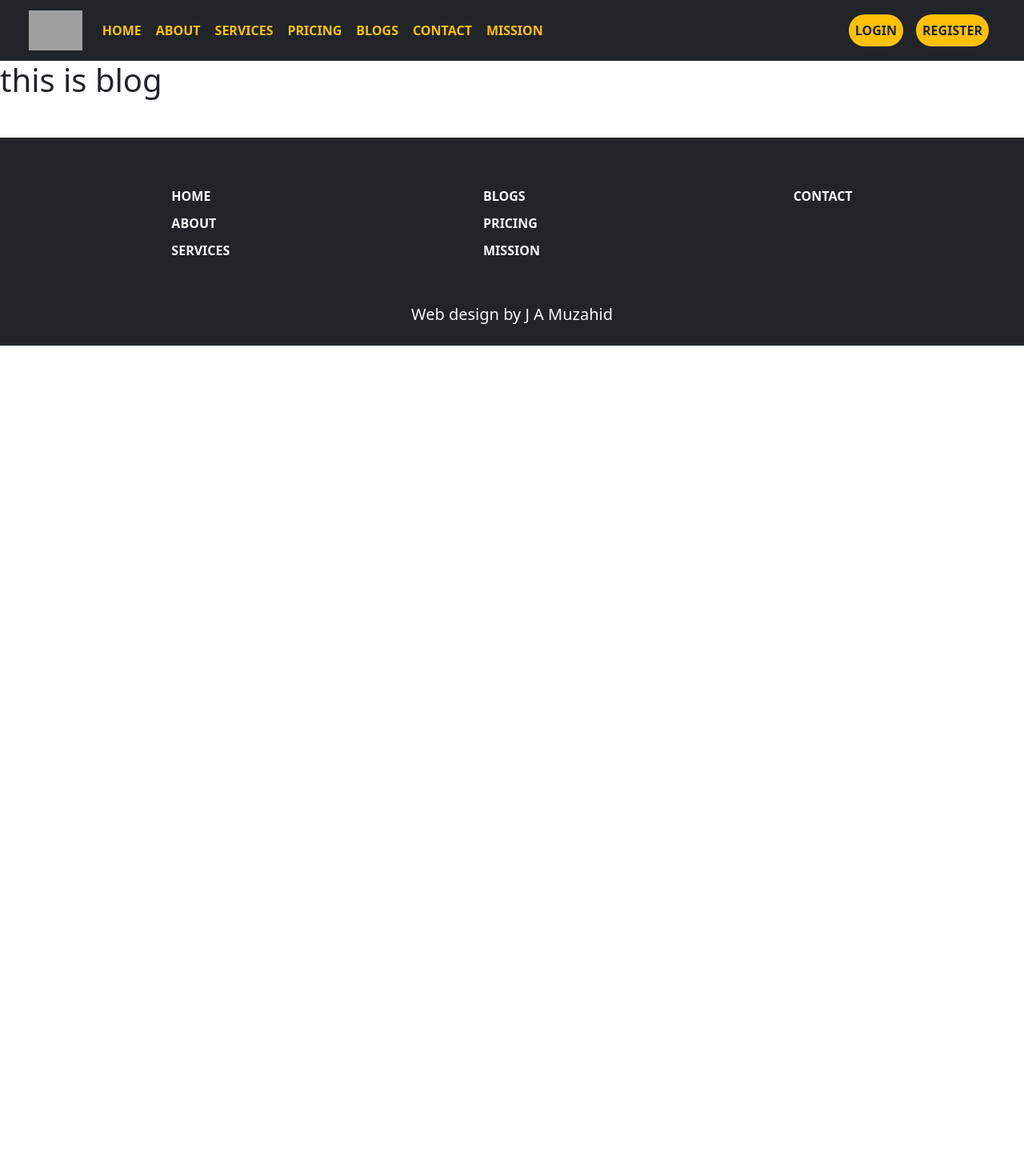
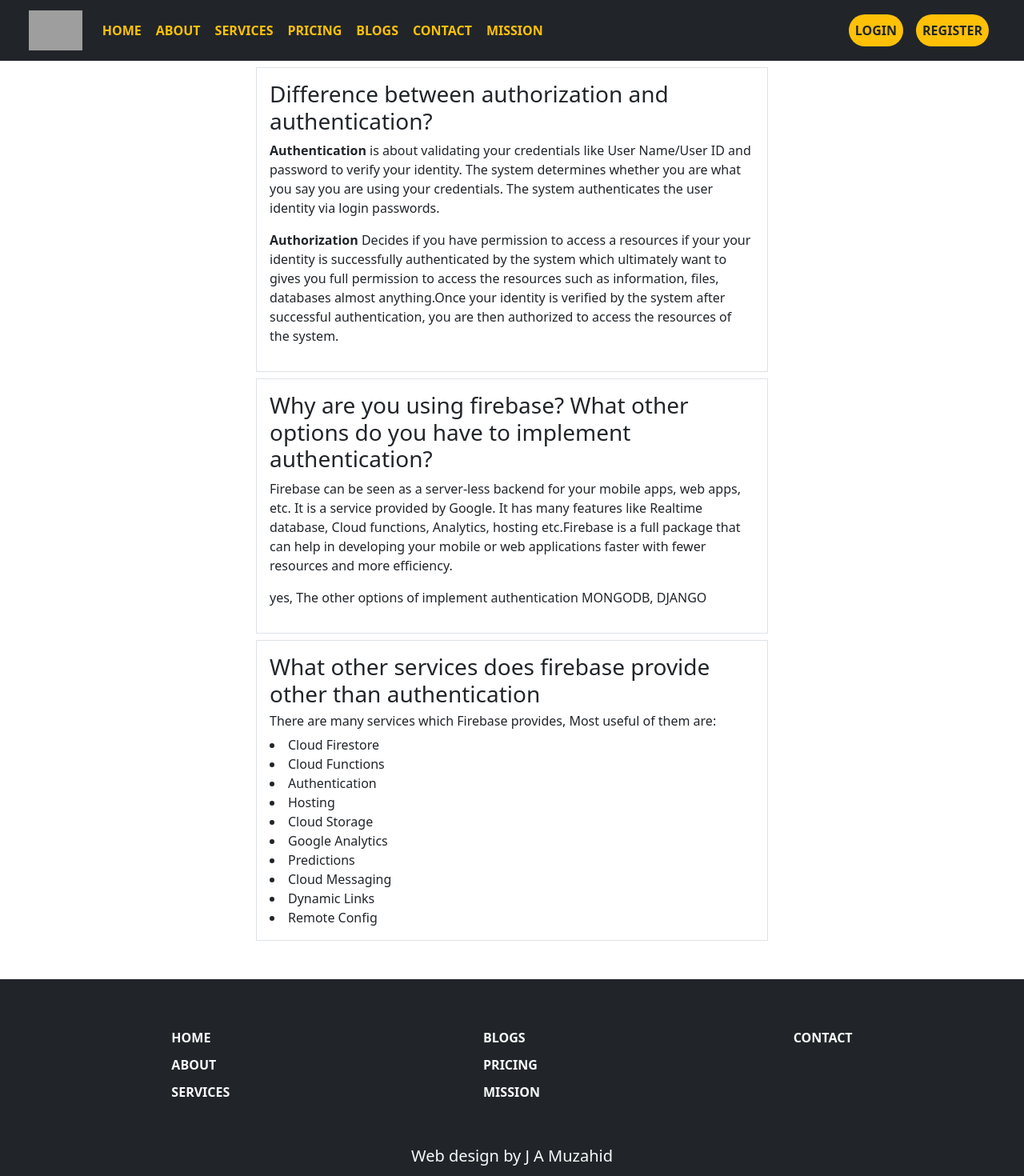
Before and after one commit to muzahid604/power-zone, a React (Create React App) app: page /blogs in a window 1280 px wide. Shown: the top 1470 px of the page at 80% size. Before the commit the page ends 800 px from the top, so only its background shows below. Built offline with nearby package versions, Linux system fonts and the light colour scheme; no server answers; grey boxes are pictures that could not be loaded.

Commit message:
my goal added

```diff
--- a/src/pages/About/About.js
+++ b/src/pages/About/About.js
@@ -7,7 +7,9 @@
             <img className='mission-img' src="https://i.ibb.co/KW0X05D/S5027-copy-removebg-preview-1.png" alt="" />
             <div className='m-5'>
                 <h1>JUBAER AL MUZAHID</h1>
-                <p className='fs-5'>I love helping people stick with something that they not only get great results from but that they enjoy too. Nowadays, people know that their physical and mental health is worth investing in, recognising the benefits of outsourcing all the management of their health and fitness to a professional.</p>
+                <p className='fs-5'>
+                    I want to do my best to be the most successful and happy person in the world. I am very ambitious when it comes to my life goals, the more challenging the obstacles in life, the more excited and persevering I become. Therefore, the few goals I want to achieve in my life are quite complex. I have three main purposes in life
+                    I want to be a software engineer, which is one of my three main goals in life. To be the most successful person at work. To be successful in this world and the next.</p>
                 <Button className="btn btn-outline-dark mt-1 rounded-pill fw-bold">CONTRACT ME
                 </Button>
             </div>
--- a/src/pages/Blogs/Blogs.js
+++ b/src/pages/Blogs/Blogs.js
@@ -3,7 +3,44 @@
 const Blogs = () => {
     return (
         <div>
-            <h1>this is blog</h1>
+            <div className='w-50 mx-auto border p-3 mt-2'>
+                <h3> Difference between authorization and authentication?</h3>
+                <div>
+                    <p><span className='fw-bold'>Authentication</span> is about validating your credentials like User Name/User ID and password to verify your identity.
+                        The system determines whether you are what you say you are using your credentials. The system authenticates the user identity via login passwords.
+                    </p>
+                    <p><span className='fw-bold'>Authorization</span> Decides if you have permission to access  a resources
+                        if your your identity is successfully authenticated by the system
+                        which ultimately want to gives you full permission to access the resources such as information, files, databases almost anything.Once your identity is verified by the system after successful authentication, you are then authorized to access the resources of the system.
+                    </p>
+                </div>
+            </div>
+            <div className='w-50 mx-auto border p-3 mt-2'>
+                <h3>Why are you using firebase? What other options do you have to implement authentication?</h3>
+                <div>
+                    <p>Firebase can be seen as a server-less backend for your mobile apps, web apps, etc. It is a service provided by Google. It has many features like Realtime database, Cloud functions, Analytics, hosting etc.Firebase is a full package that can help in developing your mobile or web applications faster with fewer resources and more efficiency.
+                    </p>
+                    <p>yes, The other options of implement authentication MONGODB, DJANGO</p>
+                </div>
+            </div>
+            <div className='w-50 mx-auto border p-3 mt-2'>
+                <h3>What other services does firebase provide other than authentication</h3>
+                <div>
+                    <h6>There are many services which Firebase provides, Most useful of them are:</h6>
+                    <li>Cloud Firestore</li>
+                    <li>Cloud Functions</li>
+                    <li>Authentication</li>
+                    <li>Hosting</li>
+                    <li>Cloud Storage</li>
+                    <li>Google Analytics</li>
+                    <li>Predictions</li>
+                    <li>Cloud Messaging</li>
+                    <li>Dynamic Links</li>
+                    <li>Remote Config</li>
+                </div>
+            </div>
+
+
         </div>
     );
 };
--- a/src/pages/Home/Home/Home.js
+++ b/src/pages/Home/Home/Home.js
@@ -1,7 +1,6 @@
 import React from 'react';
 import Banner from '../Banner/Banner';
 import Claim from '../Claim/Claim';
-
 import Mission from '../Mission/Mission';
 import Services from '../Services/Services/Services';
 
```
